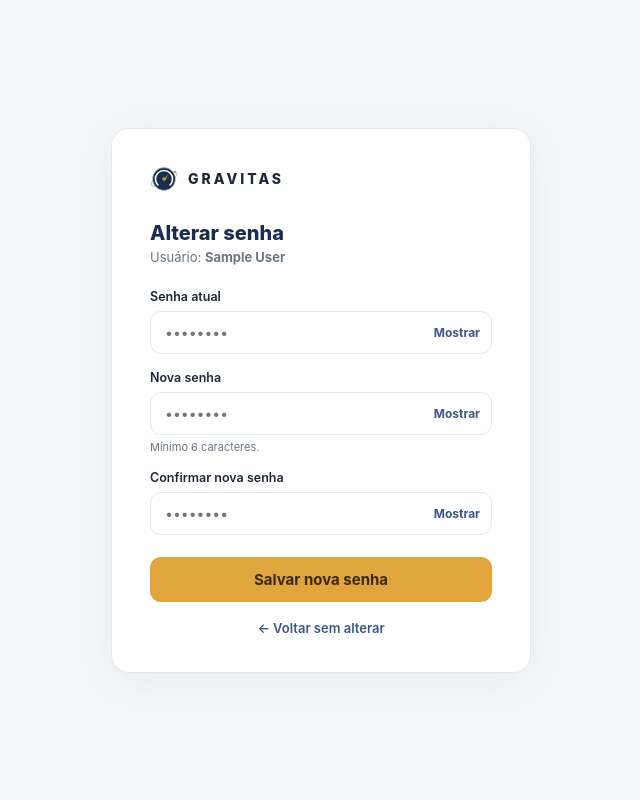
After one commit to Wergutz/gravitas, a PHP site: page /principal/painel/alterar-senha.php in a window 1280 px wide. The commit adds this page. Shown: the whole page, without its empty margins (319-959 px from the left). Run offline with PHP 8.4, Linux system fonts and the light colour scheme; the visitor is signed in with stand-in values (Sample User, id 1).

Commit message:
PA9+: Alterar senha pelo próprio usuário em todos os apps
- Página standalone /principal/painel/alterar-senha.php para qualquer nível
- Valida senha atual antes de aceitar nova, limpa flag force_password_change
- Redireciona de volta ao app do usuário após salvar
- Link 'Alterar Senha' no sidebar do painel e do master
- Botão '🔑 Senha' no rodapé do executor e executor-repav

https://claude.ai/code/session_01GB592wHtRegLJEtgwh4ZdP

```diff
--- a/executor-repav/app/views/home.php
+++ b/executor-repav/app/views/home.php
@@ -199,6 +199,7 @@ $temAsfalto = !empty(array_filter($pavimentos, fn($p) => str_contains(strtolower
       <?= htmlspecialchars($_SESSION['nome']) ?><br>
       <span id="conn-badge">🟢 Online</span>
     </div>
+    <a href="/principal/painel/alterar-senha.php" class="btn-sair" style="margin-right:6px">🔑 Senha</a>
     <a href="<?= REPAV_BASE ?>/login.php?sair=1" class="btn-sair">Sair</a>
   </div>
 
--- a/executor/app/views/home.php
+++ b/executor/app/views/home.php
@@ -274,6 +274,7 @@ unset($m);
       <?= htmlspecialchars($_SESSION['nome']) ?><br>
       <span id="conn-badge">🟢 Online</span>
     </div>
+    <a href="/principal/painel/alterar-senha.php" class="btn-sair" style="margin-right:6px">🔑 Senha</a>
     <a href="<?= EXECUTOR_BASE ?>/login.php?sair=1" class="btn-sair">Sair</a>
   </div>
 
--- a/master/app/views/dashboard.php
+++ b/master/app/views/dashboard.php
@@ -59,6 +59,10 @@ function svgIcon(string $path): string {
     <a href="<?= MASTER_BASE ?>/relatorio/boletim?inicio=<?= $inicio ?? date('Y-m-d',strtotime('-30 days')) ?>&fim=<?= $fim ?? date('Y-m-d') ?>">
       <?= svgIcon('<path d="M14 2H6a2 2 0 0 0-2 2v16a2 2 0 0 0 2 2h12a2 2 0 0 0 2-2V8z"/><polyline points="14 2 14 8 20 8"/>') ?>
       Relatórios
+    </a>
+    <a href="/principal/painel/alterar-senha.php">
+      <?= svgIcon('<circle cx="8" cy="14" r="4.5"/><path d="M11.5 10.5 20 2m-3.5 1.5 3 3M14 8l2.5 2.5"/>') ?>
+      Alterar Senha
     </a>
     <a href="/principal/painel/logout.php" class="sair">
       <?= svgIcon('<path d="M9 21H5a2 2 0 0 1-2-2V5a2 2 0 0 1 2-2h4"/><polyline points="16 17 21 12 16 7"/><line x1="21" y1="12" x2="9" y2="12"/>') ?>
--- /dev/null
+++ b/painel/alterar-senha.php
@@ -0,0 +1,198 @@
+<?php
+// ============================================================
+// Alterar Senha — acessível a qualquer usuário logado
+// ============================================================
+session_start();
+
+require_once __DIR__ . '/app/config/app.php';
+require_once __DIR__ . '/app/config/database.php';
+
+// Qualquer nivel autenticado pode acessar
+if (!isset($_SESSION['usuario_id'])) {
+    header('Location: ' . APP_BASE . '/login.php');
+    exit;
+}
+
+$userId = (int)$_SESSION['usuario_id'];
+$nivel  = (int)($_SESSION['nivel'] ?? 0);
+$nome   = $_SESSION['nome'] ?? 'Usuário';
+
+// Destino após salvar
+$destinos = [5 => EXECUTOR_BASE.'/', 6 => MASTER_BASE.'/', 7 => REPAV_BASE.'/'];
+$voltar   = $destinos[$nivel] ?? APP_BASE.'/';
+
+// ── CSRF inline ──────────────────────────────────────────
+if (empty($_SESSION['csrf_altsenha'])) {
+    $_SESSION['csrf_altsenha'] = bin2hex(random_bytes(32));
+}
+
+$erro = '';
+$ok   = false;
+
+// ── Processa POST ────────────────────────────────────────
+if ($_SERVER['REQUEST_METHOD'] === 'POST') {
+    $token = $_POST['_csrf'] ?? '';
+    if (!hash_equals($_SESSION['csrf_altsenha'], $token)) {
+        $erro = 'Requisição inválida. Recarregue e tente novamente.';
+    } else {
+        $senhaAtual   = $_POST['senha_atual']    ?? '';
+        $novaSenha    = $_POST['nova_senha']      ?? '';
+        $confirmacao  = $_POST['confirmar_senha'] ?? '';
+
+        if (!$senhaAtual || !$novaSenha || !$confirmacao) {
+            $erro = 'Preencha todos os campos.';
+        } elseif ($novaSenha !== $confirmacao) {
+            $erro = 'A nova senha e a confirmação não coincidem.';
+        } elseif (strlen($novaSenha) < 6) {
+            $erro = 'A nova senha deve ter pelo menos 6 caracteres.';
+        } else {
+            $stmt = $pdo->prepare("SELECT senha FROM usuarios WHERE id = ? AND ativo = 1");
+            $stmt->execute([$userId]);
+            $row = $stmt->fetch(PDO::FETCH_ASSOC);
+
+            if (!$row || !password_verify($senhaAtual, $row['senha'])) {
+                $erro = 'Senha atual incorreta.';
+            } else {
+                $hash = password_hash($novaSenha, PASSWORD_DEFAULT);
+                $pdo->prepare("UPDATE usuarios SET senha = ?, force_password_change = 0 WHERE id = ?")
+                    ->execute([$hash, $userId]);
+                // Regenera token
+                $_SESSION['csrf_altsenha'] = bin2hex(random_bytes(32));
+                $ok = true;
+            }
+        }
+    }
+}
+?>
+<!DOCTYPE html>
+<html lang="pt-BR">
+<head>
+<meta charset="UTF-8">
+<meta name="viewport" content="width=device-width, initial-scale=1.0">
+<meta name="robots" content="noindex,nofollow">
+<title>Alterar Senha · GRAVITAS</title>
+<style>
+:root{
+  --navy:#1A2D4F; --navy-900:#11203B; --navy-500:#3A578A;
+  --ink:#1E2738; --muted:#6B7686; --line:#E4E8EF; --bg:#F4F6FA;
+  --gold:#E0A53D; --gold-600:#C68C28; --gold-ink:#3A2A06;
+  --ok:#1F7A6E; --ok-bg:#2E9E8F14;
+  --erro:#B23A2C; --erro-bg:#C0392B12; --erro-bd:#C0392B33;
+  --font:"Inter",-apple-system,Segoe UI,Roboto,Helvetica,Arial,sans-serif;
+}
+*{box-sizing:border-box;margin:0;padding:0}
+body{font-family:var(--font);background:var(--bg);color:var(--ink);
+     -webkit-font-smoothing:antialiased;min-height:100vh;
+     display:flex;align-items:center;justify-content:center;padding:24px}
+svg{display:block}
+.card{background:#fff;border:1px solid var(--line);border-radius:18px;
+      padding:36px 38px;width:100%;max-width:420px;box-shadow:0 8px 40px #1a2d4f0d}
+.brand{display:flex;align-items:center;gap:10px;margin-bottom:28px}
+.brand svg{width:28px;height:28px}
+.brand b{font-weight:800;letter-spacing:3px;font-size:14px}
+h1{font-size:20px;font-weight:800;color:var(--navy);margin-bottom:4px}
+.sub{font-size:13px;color:var(--muted);margin-bottom:24px}
+.campo{margin-bottom:16px}
+.campo label{display:block;font-size:12.5px;font-weight:600;margin-bottom:7px}
+.wrap-input{position:relative}
+.wrap-input input{width:100%;font-family:inherit;font-size:14px;color:var(--ink);
+  padding:12px 50px 12px 14px;border:1px solid var(--line);border-radius:11px;background:#fff}
+.wrap-input input:focus{outline:0;border-color:var(--navy-500);box-shadow:0 0 0 3px #3a578a26}
+.tgl{position:absolute;right:12px;top:50%;transform:translateY(-50%);
+     border:0;background:0;font-size:12px;font-weight:700;color:var(--navy-500);cursor:pointer;font-family:inherit}
+.btn{width:100%;border:0;font-family:inherit;font-size:15px;font-weight:700;cursor:pointer;
+     padding:13px;border-radius:11px;background:var(--gold);color:var(--gold-ink);margin-top:6px}
+.btn:hover{background:var(--gold-600)}
+.btn[disabled]{opacity:.6;cursor:wait}
+.alerta{display:flex;gap:9px;align-items:flex-start;border-radius:10px;padding:12px 14px;
+        font-size:13px;font-weight:600;line-height:1.45;margin-bottom:18px}
+.a-erro{background:var(--erro-bg);border:1px solid var(--erro-bd);color:var(--erro)}
+.a-ok{background:var(--ok-bg);border:1px solid #2e9e8f33;color:var(--ok)}
+.alerta svg{width:16px;height:16px;flex:0 0 auto;margin-top:1px}
+.voltar{display:block;text-align:center;margin-top:18px;font-size:13px;
+        color:var(--navy-500);font-weight:600;text-decoration:none}
+.voltar:hover{text-decoration:underline}
+.req{font-size:11px;color:var(--muted);margin-top:5px}
+</style>
+</head>
+<body>
+<div class="card">
+  <div class="brand">
+    <svg viewBox="-4 -4 108 108" xmlns="http://www.w3.org/2000/svg" aria-hidden="true">
+      <ellipse cx="50" cy="50" rx="54" ry="19" fill="none" stroke="#B9C1CC" stroke-width="3.5" transform="rotate(-24 50 50)"/>
+      <circle cx="50" cy="50" r="44" fill="#1A2D4F" stroke="#B9C1CC" stroke-width="2.5"/>
+      <circle cx="92.8" cy="23.1" r="4.5" fill="#C9A227"/>
+      <path d="M 26.7 73.3 A 33 33 0 1 1 73.3 73.3" fill="none" stroke="#FFFFFF" stroke-width="6" stroke-linecap="round"/>
+      <path d="M 50 50 L 67.4 29.3 L 55.5 53.5 Z" fill="#C9A227"/>
+      <circle cx="50" cy="50" r="6.5" fill="#C9A227"/>
+    </svg>
+    <b>GRAVITAS</b>
+  </div>
+
+  <h1>Alterar senha</h1>
+  <p class="sub">Usuário: <b><?= htmlspecialchars($nome) ?></b></p>
+
+  <?php if ($ok): ?>
+    <div class="alerta a-ok">
+      <svg viewBox="0 0 24 24" fill="none" stroke="currentColor" stroke-width="2.2" stroke-linecap="round"><path d="M22 11.08V12a10 10 0 1 1-5.93-9.14"/><polyline points="22 4 12 14.01 9 11.01"/></svg>
+      Senha alterada com sucesso!
+    </div>
+    <a class="btn" href="<?= htmlspecialchars($voltar) ?>" style="display:block;text-align:center;text-decoration:none">Voltar ao sistema</a>
+  <?php else: ?>
+
+    <?php if ($erro): ?>
+      <div class="alerta a-erro">
+        <svg viewBox="0 0 24 24" fill="none" stroke="currentColor" stroke-width="2.2" stroke-linecap="round"><circle cx="12" cy="12" r="9"/><line x1="12" y1="8" x2="12" y2="13"/><line x1="12" y1="16.5" x2="12.01" y2="16.5"/></svg>
+        <?= htmlspecialchars($erro) ?>
+      </div>
+    <?php endif; ?>
+
+    <form method="post" id="frm" novalidate>
+      <input type="hidden" name="_csrf" value="<?= htmlspecialchars($_SESSION['csrf_altsenha']) ?>">
+
+      <div class="campo">
+        <label for="s-atual">Senha atual</label>
+        <div class="wrap-input">
+          <input type="password" id="s-atual" name="senha_atual" autocomplete="current-password" required placeholder="••••••••">
+          <button type="button" class="tgl" onclick="tgl('s-atual',this)">Mostrar</button>
+        </div>
+      </div>
+
+      <div class="campo">
+        <label for="s-nova">Nova senha</label>
+        <div class="wrap-input">
+          <input type="password" id="s-nova" name="nova_senha" autocomplete="new-password" required placeholder="••••••••">
+          <button type="button" class="tgl" onclick="tgl('s-nova',this)">Mostrar</button>
+        </div>
+        <p class="req">Mínimo 6 caracteres.</p>
+      </div>
+
+      <div class="campo">
+        <label for="s-conf">Confirmar nova senha</label>
+        <div class="wrap-input">
+          <input type="password" id="s-conf" name="confirmar_senha" autocomplete="new-password" required placeholder="••••••••">
+          <button type="button" class="tgl" onclick="tgl('s-conf',this)">Mostrar</button>
+        </div>
+      </div>
+
+      <button class="btn" id="btn-salvar" type="submit">Salvar nova senha</button>
+    </form>
+
+    <a class="voltar" href="<?= htmlspecialchars($voltar) ?>">← Voltar sem alterar</a>
+
+  <?php endif; ?>
+</div>
+
+<script>
+function tgl(id, btn) {
+  const i = document.getElementById(id);
+  i.type = i.type === 'password' ? 'text' : 'password';
+  btn.textContent = i.type === 'password' ? 'Mostrar' : 'Ocultar';
+}
+document.getElementById('frm')?.addEventListener('submit', function() {
+  const b = document.getElementById('btn-salvar');
+  b.disabled = true; b.textContent = 'Salvando…';
+});
+</script>
+</body>
+</html>
```
Also changed, not shown: painel/app/views/layouts/planejador.php (+7 -0 lines).
